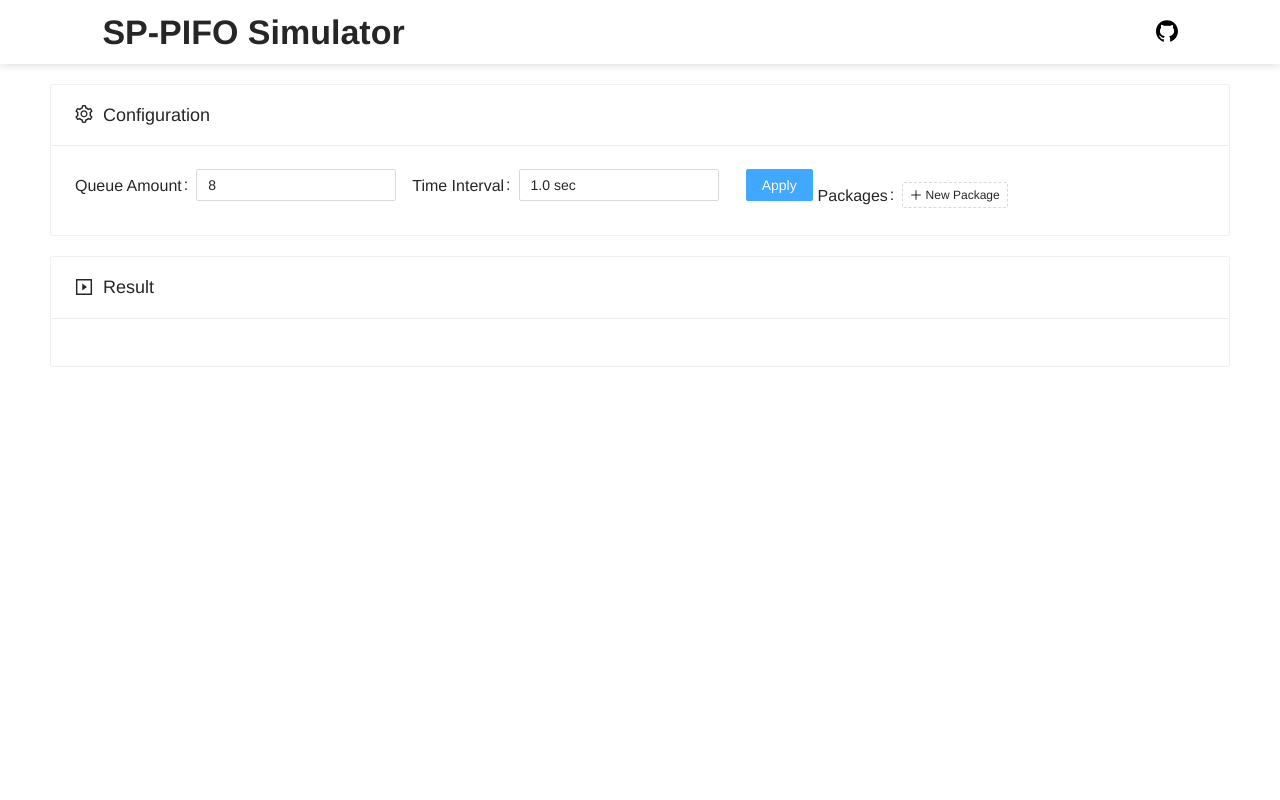
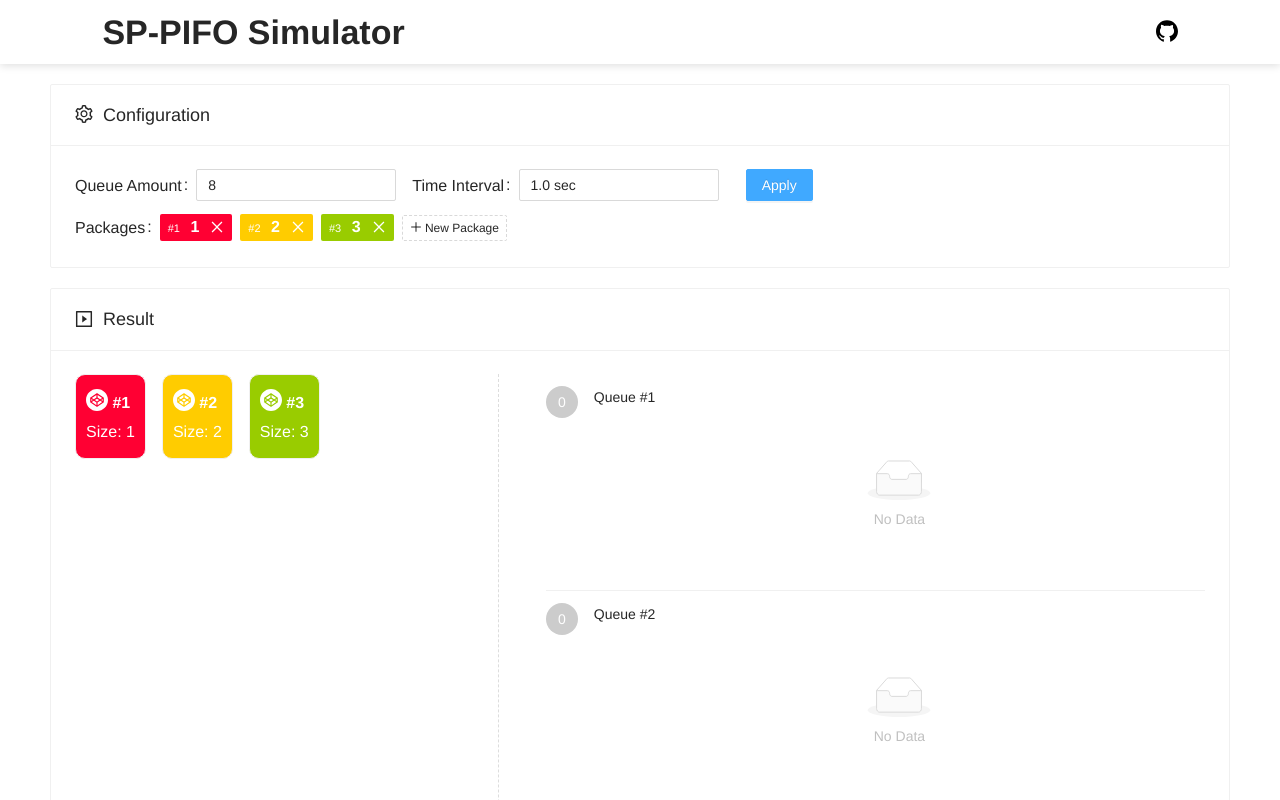
Before and after one commit to chen622/SP-PIFO-Simulator, a Vue app: page / in a window 1280 px wide. Both pictures are taken after a click on the button "Apply". Built offline with nearby package versions, Linux system fonts and the light colour scheme.

Commit message:
feat: result card init

```diff
--- a/src/App.vue
+++ b/src/App.vue
@@ -1,52 +1,80 @@
 <template>
   <a-layout class="container">
-    <a-layout-header :style="`background: #fff;padding: 0!important;line-height: ${headerHeight}px;z-index:233`">
+    <a-layout-header
+      :style="`background: #fff;padding: 0!important;line-height: ${headerHeight}px;z-index:233`"
+    >
       <a-row class="header" type="flex" justify="space-between">
         <a-col :span="8">
           <h1 class="title">SP-PIFO Simulator</h1>
         </a-col>
         <a-col :span="8" style="text-align: right">
-          <a style="color: black" href="https://github.com/chen622/SP-PIFO-Simulator" target="_blank">
-            <github-outlined/>
+          <a
+            style="color: black"
+            href="https://github.com/chen622/SP-PIFO-Simulator"
+            target="_blank"
+          >
+            <github-outlined />
           </a>
         </a-col>
       </a-row>
     </a-layout-header>
-    <a-layout-content :style="`background: #fff;overflow: auto;padding: 20px 50px`">
-      <config-card @changeConfig="changeConfig"/>
+    <a-layout-content
+      :style="`background: #fff;overflow: auto;padding: 20px 50px`"
+    >
+      <a-card :hoverable="true">
+        <template v-slot:title>
+          <span class="card-title">
+            <setting-outlined style="margin-right: 5px" />
+            Configuration
+          </span>
+        </template>
+        <config-card @changeConfig="changeConfig" />
+      </a-card>
       <a-card style="margin: 20px 0" :hoverable="true">
         <template v-slot:title>
           <span class="card-title">
-            <play-square-outlined style="margin-right: 5px"/>
+            <play-square-outlined style="margin-right: 5px" />
             Result
           </span>
         </template>
-        <a-empty image="https://i.loli.net/2021/03/28/K2WvekuqXBQiLlx.png" :image-style="{height: '30vw'}"
-                 v-if="JSON.stringify(config) === '{}'" description="You should do basic configuration first!"/>
+        <a-empty
+          image="https://i.loli.net/2021/03/28/K2WvekuqXBQiLlx.png"
+          :image-style="{ height: '30vw' }"
+          v-if="JSON.stringify(config) === '{}'"
+          description="You should do basic configuration first!"
+        />
+        <result-card v-else :packages="config.packages"></result-card>
       </a-card>
     </a-layout-content>
   </a-layout>
 </template>
 
 <script>
-import {GithubOutlined, PlaySquareOutlined} from '@ant-design/icons-vue';
+import { GithubOutlined, PlaySquareOutlined, SettingOutlined} from "@ant-design/icons-vue";
 import ConfigCard from "@/components/ConfigCard";
+import ResultCard from "@/components/ResultCard";
 
 export default {
-  name: 'App',
-  components: {ConfigCard, GithubOutlined, PlaySquareOutlined},
+  name: "App",
+  components: {
+    ConfigCard,
+    ResultCard,
+    GithubOutlined,
+    PlaySquareOutlined,
+    SettingOutlined,
+  },
   data() {
     return {
       headerHeight: 64,
-      config: {}
-    }
+      config: {},
+    };
   },
   methods: {
     changeConfig(config) {
-      this.config = config
-    }
-  }
-}
+      this.config = config;
+    },
+  },
+};
 </script>
 
 <style>
--- a/src/components/ConfigCard.vue
+++ b/src/components/ConfigCard.vue
@@ -1,46 +1,70 @@
 <template>
-  <a-card :hoverable="true">
-    <template v-slot:title>
-      <span class="card-title">
-        <setting-outlined style="margin-right: 5px"/>
-      Configuration
-      </span>
-    </template>
   <a-form class="config-form" ref="formRef" layout="inline" :model="formState">
     <a-form-item label="Queue Amount">
-        <a-input-number style="min-width: 200px" v-model:value="formState.queueAmount" :min="2" :max="10"/>
+      <a-input-number
+        style="min-width: 200px"
+        v-model:value="formState.queueAmount"
+        :min="2"
+        :max="10"
+      />
     </a-form-item>
     <a-form-item label="Time Interval">
-        <a-input-number style="min-width: 200px" v-model:value="formState.timeInterval" :min="0" :max="2" :step="0.2"
-                        :formatter="value => `${value} sec`"
-                        :parser="value => value.replace('sec', '')"/>
+      <a-input-number
+        style="min-width: 200px"
+        v-model:value="formState.timeInterval"
+        :min="0"
+        :max="2"
+        :step="0.2"
+        :formatter="(value) => `${value} sec`"
+        :parser="(value) => value.replace('sec', '')"
+      />
     </a-form-item>
     <a-form-item :wrapper-col="{ span: 14, offset: 4 }">
       <a-button type="primary" @click="onSubmit">Apply</a-button>
     </a-form-item>
-      <br/>
-      <a-form-item label="Packages" class="package-info" :autoLink="false" style="margin-top: 10px">
-        <a-popover v-for="(pack, index) in formState.packages" :key="pack.id" placement="bottom">
+    <br />
+    <a-form-item
+      label="Packages"
+      class="package-info"
+      :autoLink="false"
+      style="margin-top: 10px"
+    >
+      <a-popover
+        v-for="(pack, index) in formState.packages"
+        :key="pack.id"
+        placement="bottom"
+      >
         <template #content>
           <div>
-              <a-button :disabled="index===0" shape="circle" style="margin-right: 10px" size="small"
-                        @click="movePackage(index, 'left')">
+            <a-button
+              :disabled="index === 0"
+              shape="circle"
+              style="margin-right: 10px"
+              size="small"
+              @click="movePackage(index, 'left')"
+            >
               <template #icon>
-                  <left-outlined/>
+                <left-outlined />
               </template>
             </a-button>
-              <a-button :disabled="index===formState.packages.length-1" shape="circle" size="small"
-                        @click="movePackage(index, 'right')">
+            <a-button
+              :disabled="index === formState.packages.length - 1"
+              shape="circle"
+              size="small"
+              @click="movePackage(index, 'right')"
+            >
               <template #icon>
-                  <right-outlined/>
+                <right-outlined />
               </template>
             </a-button>
           </div>
         </template>
-          <a-tag :closable="true"
+        <a-tag
+          :closable="true"
           @close="handleRemove(pack.id)"
-                 :color="packageColor(pack.size)">
-            <span class="small">P{{ index + 1 }}:</span> {{ pack.size }}
+          :color="$packageColor(pack.size)"
+        >
+          <span class="small">#{{ index + 1 }} </span> <span class="big"> {{ pack.size }}</span>
         </a-tag>
       </a-popover>
       <a-input-number
@@ -52,105 +76,108 @@
         v-model:value="newPack"
         @keyup.enter="handleInputConfirm"
       />
-        <a-tag v-else @click="showAddTag" style="background: #fff; border-style: dashed;font-size: 12px">
-          <plus-outlined/>
+      <a-tag
+        v-else
+        @click="showAddTag"
+        style="background: #fff; border-style: dashed; font-size: 12px"
+      >
+        <plus-outlined />
         New Package
       </a-tag>
     </a-form-item>
   </a-form>
-  </a-card>
 </template>
 
 <script>
-import {SettingOutlined, PlusOutlined, LeftOutlined, RightOutlined} from '@ant-design/icons-vue'
+import {
+  PlusOutlined,
+  LeftOutlined,
+  RightOutlined,
+} from "@ant-design/icons-vue";
 
 export default {
   name: "ConfigCard",
-  components: {SettingOutlined, PlusOutlined, LeftOutlined, RightOutlined},
+  components: { PlusOutlined, LeftOutlined, RightOutlined },
   data() {
     return {
       inputVisible: false,
       newPack: 1,
-      sizeRange: {min: 1, max: 5},
+      sizeRange: { min: 1, max: 5 },
       formState: {
         queueAmount: 8,
         timeInterval: 1,
-        packages: [],
-      }
-    }
+        packages: [
+          { size: 1, id: 1 },
+          { size: 2, id: 2 },
+          { size: 3, id: 3 },
+        ],
+      },
+    };
   },
   computed: {
-    packageColor() {
-      return (size) => {
-        let color = ''
-        switch (size) {
-          case 1:
-            color = '#FF0033'
-            break
-          case 2:
-            color = '#FFCC00'
-            break
-          case 3:
-            color = '#99CC00'
-            break
-          case 4:
-            color = '#009999'
-            break
-          case 5:
-            color = '#006699'
-            break
-        }
-        return color
-      }
-    },
+
   },
   methods: {
     onSubmit() {
-      this.$emit('changeConfig', this.formState)
+      if (this.formState.packages.length < 1) {
+        this.$message.error("Packages can not be empty");
+        return;
+      }
+      this.$emit("changeConfig", this.formState);
     },
     showAddTag() {
       this.inputVisible = true;
-      this.newPack = 1
+      this.newPack = 1;
       this.$nextTick(() => {
-        this.$refs.newPackRef.focus()
-      })
+        this.$refs.newPackRef.focus();
+      });
     },
     handleRemove(id) {
-      this.formState.packages = this.formState.packages.filter(pack => pack.id !== id)
+      this.formState.packages = this.formState.packages.filter(
+        (pack) => pack.id !== id
+      );
     },
     handleInputConfirm() {
       if (Number.isInteger(this.newPack)) {
-        if (this.newPack >= this.sizeRange.min && this.newPack <= this.sizeRange.max) {
-          this.formState.packages.push({size: this.newPack, id: Date.now()})
-          this.inputVisible = false
+        if (
+          this.newPack >= this.sizeRange.min &&
+          this.newPack <= this.sizeRange.max
+        ) {
+          this.formState.packages.push({ size: this.newPack, id: Date.now() });
+          this.inputVisible = false;
         } else {
-          this.$message.error(`Package size should between ${this.sizeRange.min}-${this.sizeRange.max}`)
+          this.$message.error(
+            `Package size should between ${this.sizeRange.min}-${this.sizeRange.max}`
+          );
         }
       } else {
-        this.$message.error('Package size should be a integer')
+        this.$message.error("Package size should be a integer");
       }
     },
     movePackage(index, direction) {
-      let newPackages = []
-      if (direction === 'right') {
-        newPackages.push(...this.formState.packages.slice(0, index))
-        newPackages.push(this.formState.packages[index + 1],
-          this.formState.packages[index])
-        newPackages.push(...this.formState.packages.slice(index + 2))
+      let newPackages = [];
+      if (direction === "right") {
+        newPackages.push(...this.formState.packages.slice(0, index));
+        newPackages.push(
+          this.formState.packages[index + 1],
+          this.formState.packages[index]
+        );
+        newPackages.push(...this.formState.packages.slice(index + 2));
       } else {
-        newPackages.push(...this.formState.packages.slice(0, index - 1))
-        newPackages.push(this.formState.packages[index],
-          this.formState.packages[index - 1])
-        newPackages.push(...this.formState.packages.slice(index + 1))
+        newPackages.push(...this.formState.packages.slice(0, index - 1));
+        newPackages.push(
+          this.formState.packages[index],
+          this.formState.packages[index - 1]
+        );
+        newPackages.push(...this.formState.packages.slice(index + 1));
       }
-      this.formState.packages = newPackages
-    }
-  }
-}
+      this.formState.packages = newPackages;
+    },
+  },
+};
 </script>
 
 <style scoped>
-
 .config-form >>> label {
   font-size: 16px !important;
 }
@@ -163,6 +190,12 @@ export default {
 .package-info >>> .small {
   font-size: 11px;
   line-height: 24px;
+  font-weight: 300;
+}
+
+.package-info >>> .big {
+  font-weight: bold;
+  margin: 0 4px 0 6px;
 }
 
 .package-info >>> .anticon-close {
--- /dev/null
+++ b/src/components/ResultCard.vue
@@ -0,0 +1,120 @@
+<template>
+  <a-row style="min-height: 400px" display="flex" justify="space-between">
+    <a-col :span="9" :gutter="16" style="border-right: 1px dashed #ddd">
+      <a-list
+        :grid="{ gutter: 16, xs: 1, sm: 2, lg: 4 }"
+        :data-source="remainedPackages"
+      >
+        <template #renderItem="{ item, index }">
+          <a-list-item>
+            <a-card
+              class="package"
+              :body-style="{ padding: '10px' }"
+              :style="`background: ${$packageColor(item.size)};`"
+            >
+              <p :style="`font-weight: bold;`">
+                <codepen-circle-filled/>
+                #{{ finishAmount + 1 + index }}
+              </p>
+              <p>Size: {{ item.size }}</p>
+            </a-card>
+          </a-list-item>
+        </template>
+      </a-list>
+    </a-col>
+    <a-col :span="14">
+      <a-list item-layout="horizontal" :data-source="queueList">
+        <template #renderItem="{ item, index }">
+          <a-list-item>
+            <a-list-item-meta
+            >
+              <template #title>
+                <a href="https://www.antdv.com/">{{ `Queue #${index + 1}` }}</a>
+              </template>
+              <template #description>
+                <a-list
+                  :grid="{ gutter: 16, xs: 1, sm: 2, lg: 4 }"
+                  :data-source="item.list"
+                >
+                  <template #renderItem="{ item }">
+                    <a-list-item>
+                      <a-card
+                        class="package"
+                        :body-style="{ padding: '10px' }"
+                        :style="`background: ${$packageColor(item.size)};`"
+                      >
+                        <p :style="`font-weight: bold;`">
+                          <codepen-circle-filled/>
+                        </p>
+                        <p>Size: {{ item.size }}</p>
+                      </a-card>
+                    </a-list-item>
+                  </template>
+                </a-list>
+              </template>
+              <template #avatar>
+                <a-avatar :style="`color: ${$packageColor(item.bound)}!important`">{{ item.bound }}</a-avatar>
+              </template>
+            </a-list-item-meta>
+          </a-list-item>
+        </template>
+      </a-list>
+    </a-col>
+  </a-row>
+</template>
+
+<script>
+import {CodepenCircleFilled} from "@ant-design/icons-vue";
+
+export default {
+  name: "ResultCard",
+  props: {
+    packages: {
+      type: Array,
+      required: true,
+    },
+    queueAmount: {
+      type: Number,
+      default: 8,
+    },
+    timeInterval: {
+      type: Number,
+      default: 1,
+    },
+  },
+  components: {CodepenCircleFilled},
+  computed: {
+    remainedPackages() {
+      return this.packages.slice(this.finishAmount);
+    },
+  },
+  data() {
+    return {
+      finishAmount: 0,
+      queueList: [],
+    };
+  },
+  mounted() {
+    for (let i = 0; i < this.queueAmount; i++) {
+      this.queueList.push({bound: 0, list: []})
+    }
+  }
+};
+</script>
+
+<style scoped>
+.package {
+  color: #fff;
+  border-radius: 10px;
+}
+
+.package >>> p {
+  font-size: 16px;
+  font-weight: 500;
+  margin: 4px 0;
+}
+
+.package >>> .anticon {
+  font-size: 22px;
+}
+</style>
--- a/src/main.js
+++ b/src/main.js
@@ -6,6 +6,26 @@ import 'ant-design-vue/dist/antd.css';
 
 const app = createApp(App);
 app.config.productionTip = false;
-
-app.use(Antd);
+app.config.globalProperties.$packageColor = function (size) {
+    let color = "";
+    switch (size) {
+        case 1:
+            color = "#FF0033";
+            break;
+        case 2:
+            color = "#FFCC00";
+            break;
+        case 3:
+            color = "#99CC00";
+            break;
+        case 4:
+            color = "#009999";
+            break;
+        case 5:
+            color = "#006699";
+            break;
+    }
+    return color;
+},
+    app.use(Antd);
 app.mount('#app')
```
Lines whose indentation alone changed are shown as unchanged.
